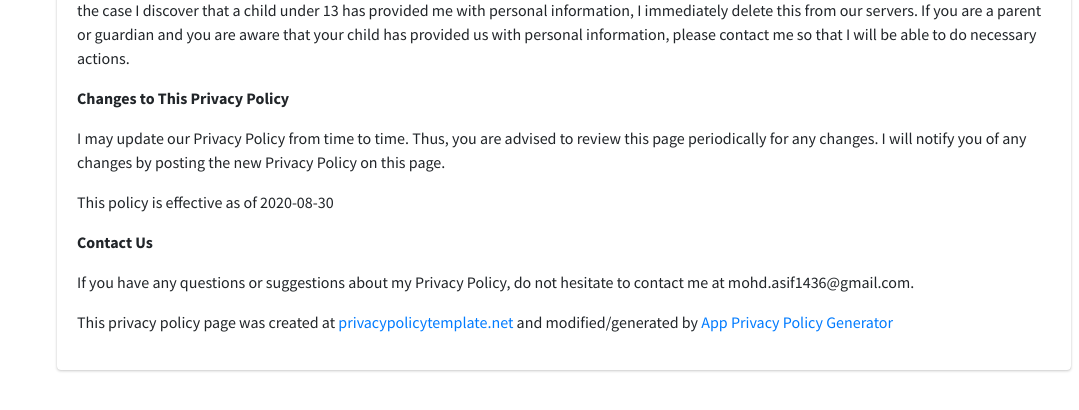
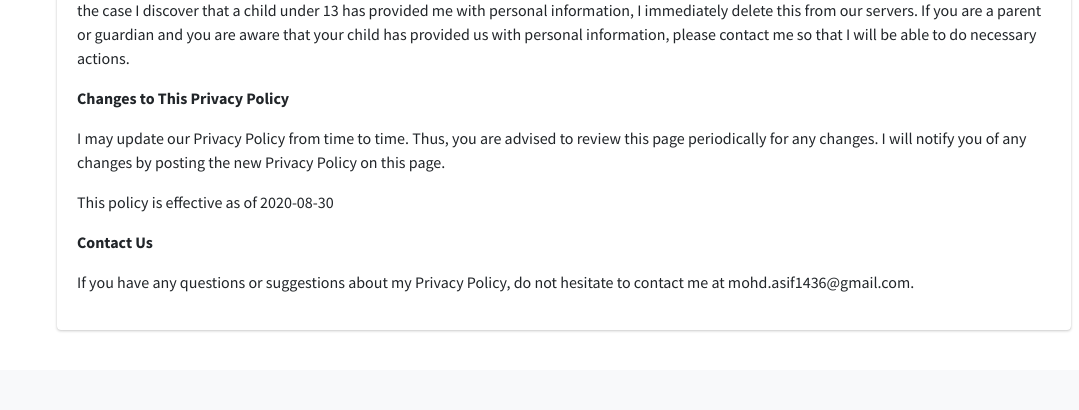
Before and after one commit to asif1436/KNG-Travels, a Django app: page /privacy-policy/ in a window 1280 px wide. Shown: the part 1680-2090 px from the top of the page, without its empty margins (201-1280 px from the left). After the commit the page ends 2012 px from the top, so only its background shows below. Run offline with Django 3.2, Linux system fonts and the light colour scheme; data that the repository does not hold is empty; some libraries are stand-ins or nearby versions.

Commit message:
gc id added

```diff
--- a/travel/admin_page/forms.py
+++ b/travel/admin_page/forms.py
@@ -102,7 +102,11 @@ class CarForm(ModelForm):
 
         }
     c_ac_type =  forms.ChoiceField(required=False, widget=forms.RadioSelect(attrs={'class': 'form-check-inline'}), choices=(('Without Ac', 'W/O AC'),('With Ac', 'WITH AC')))
-    #c_car = forms.ChoiceField(required=False, widget=forms.RadioSelect(attrs={'class': 'form-check form-check-inline '}), choices=(('zest','ZEST'), ('indica','INDICA'),('Sumo', 'SUMO'),))
+    def __init__(self, *args, **kwargs):
+        super().__init__(*args, **kwargs)
+        self.fields['c_car'].widget.attrs.update({'class': 'getCarBooking'})
+
+
 class UserForm(ModelForm):
     class Meta:
         model = User
--- a/travel/admin_page/templates/base.html
+++ b/travel/admin_page/templates/base.html
@@ -22,9 +22,9 @@
   <meta name="viewport" content="width=device-width, initial-scale=1, maximum-scale=1, user-scalable=no">
   <!-- Font Awesome -->
   <!-- google login -->
-  <meta name="google-signin-scope" content="profile email">
-  <meta name="google-signin-client_id" content="468625496434-bt9pfkv0g4vbe61k3dvmtu9dquaa8sfc.apps.googleusercontent.com">
-  <script src="https://apis.google.com/js/platform.js" async defer></script>
+  <!-- <meta name="google-signin-scope" content="profile email">
+  <meta name="google-signin-client_id" content="351852733447-gtrprsnl9vqecmra8iv2sli4s4js2pfs.apps.googleusercontent.com"> -->
+  <!-- <script src="https://apis.google.com/js/platform.js" async defer></script> -->
   <link rel="stylesheet" type="text/css" href="{% static 'adminlte/dist/css/my.css' %}">
   <link rel="stylesheet" type="text/css" href="{% static 'adminlte/plugins/fontawesome-free/css/all.css' %}">
 
@@ -778,9 +778,9 @@ $(document).ready(function(){
     $("#id_c_ac_type_0").prop("checked",true)
   })
 
-  $(".carClick").click(function(){
-    var car_id = $(this).find("input").val();
-    if (car_id == null){
+  $(".getCarBooking").click(function(){
+    var car_id = $(this).val();
+    if (car_id == 'Select Car'){
       car_id='4'
     }
     var my_url = "{% url 'checkdate' %}";
@@ -1029,7 +1029,9 @@ $(document).ready(function(){
     $(".loader-wrapper").fadeOut("slow");
   });
 </script>
-<script>
+<!-- onSignIn function -->
+
+<!-- <script>
   function onSignIn(googleUser) {
     // Useful data for your client-side scripts:
     var profile = googleUser.getBasicProfile();
@@ -1041,20 +1043,20 @@ $(document).ready(function(){
     console.log("Email: " + profile.getEmail());
 
     // The ID token you need to pass to your backend:
-    var id_token = googleUser.getAuthResponse().id_token;
-    console.log("ID Token: " + id_token);
+    ///var id_token = googleUser.getAuthResponse().id_token;
+    ///console.log("ID Token: " + id_token);
 
     // The ID token you need to pass to your backend:
-    var id_token = googleUser.getAuthResponse().id_token;
-    postAJAX('/server/sign-in', {id_token: id_token})
-    .then(function(user) {
+    ///var id_token = googleUser.getAuthResponse().id_token;
+    ///postAJAX('/server/sign-in', {id_token: id_token})
+    ///.then(function(user) {
         // The user is now signed in on the server too
         // and the user should now have a session cookie
         // for the whole site.
-        document.location.href = '/home/' + user.username
-    })
+        ///document.location.href = '/home/' + user.username
+    ///})
 }
-</script>
+</script> -->
 
 <script>
   //var inp = document.getElementById('id_l_from')
--- a/travel/admin_page/templates/index.html
+++ b/travel/admin_page/templates/index.html
@@ -111,7 +111,7 @@
                                             </div>
                                         </div>
                                     </div>
-                                </div> <input id="SubmitForm" type="button" name="next" class="next action-button carClick" value="Select Car" />
+                                </div> <input id="SubmitForm" type="button" name="next" class="next action-button getCarBooking" value="Select Car" />
                             </fieldset>
                             <fieldset>
                                 <div class="form-card text-center" style="padding-top: 7px; padding-left: 7px; padding-right: 7px;">
@@ -126,7 +126,7 @@
                                             </div>
                                             {% endfor %} -->
                                             {% for car in car_form.c_car %}
-                                            <div class="col-4 carClick">
+                                            <div class="col-4">
                                                 {{ car }}
                                             </div>
                                             {% endfor %}
--- a/travel/admin_page/templates/privacy-policy.html
+++ b/travel/admin_page/templates/privacy-policy.html
@@ -117,11 +117,7 @@
             </p> <p>This policy is effective as of 2020-08-30</p> <p><strong>Contact Us</strong></p> <p>
                 If you have any questions or suggestions about my
                 Privacy Policy, do not hesitate to contact me at mohd.asif1436@gmail.com.
-            </p> <p>
-                This privacy policy page was created at
-                <a href="https://privacypolicytemplate.net" target="_blank" rel="noopener noreferrer">privacypolicytemplate.net</a>
-                and modified/generated by
-                <a href="https://app-privacy-policy-generator.firebaseapp.com/" target="_blank" rel="noopener noreferrer">App Privacy Policy Generator</a></p>
+            </p>
 
         </div>
 
--- a/travel/admin_page/templates/register.html
+++ b/travel/admin_page/templates/register.html
@@ -55,7 +55,7 @@
             <a href="{% provider_login_url 'google' %}" class="btn btn-block btn-success">
               <i class="fab fa-google mr-2"></i> Sign in using Google
             </a>
-            <a href="{% static 'assets/apkfile/KNG-Travels.apk' %}" class="btn btn-block btn-primary"><i class="fab fa-google-play mr-2"></i>  Download<i class="fab fa-android ml-1 mr-1"></i>App</a>
+            <a href="{% static 'assets/apkfile/com.kngtravels.app.apk' %}" class="btn btn-block btn-primary"><i class="fab fa-google-play mr-2"></i>  Download<i class="fab fa-android ml-1 mr-1"></i>App</a>
           </div>
 
           <a href="{% url 'login' %}" class="text-center">I already have a membership</a>
--- a/travel/admin_page/templates/registration/login.html
+++ b/travel/admin_page/templates/registration/login.html
@@ -48,14 +48,14 @@
 
         <div class="social-auth-links text-center mb-3">
           <p>- OR -</p>
-          <a href="{% provider_login_url 'facebook' method='oauth2' %}" class="btn btn-block btn-primary">
+          <!-- <a href="{% provider_login_url 'facebook' method='oauth2' %}" class="btn btn-block btn-primary">
             <i class="fab fa-facebook mr-2"></i> Sign in using Facebook
-          </a>
-          <div class="g-signin2" data-onsuccess="onSignIn" data-theme="dark"></div>
+          </a> -->
+          <!-- <div class="g-signin2" data-onsuccess="onSignIn" data-theme="dark"></div> -->
           <a href="{% provider_login_url 'google' %}" class="btn btn-block btn-success">
             <i class="fab fa-google mr-2"></i> Sign in using Google
           </a>
-          <a id="myautopopup" href="{% static 'assets/apkfile/KNG-Travels.apk' %}" class="btn btn-block btn-primary"><i class="fab fa-google-play mr-2"></i>  Download<i class="fab fa-android ml-1 mr-1"></i>App</a>
+          <a id="myautopopup" href="{% static 'assets/apkfile/com.kngtravels.app.apk' %}" class="btn btn-block btn-primary"><i class="fab fa-google-play mr-2"></i>  Download<i class="fab fa-android ml-1 mr-1"></i>App</a>
         </div>
         <!-- /.social-auth-links -->
 
--- a/travel/admin_page/templates/terms-conditions.html
+++ b/travel/admin_page/templates/terms-conditions.html
@@ -121,9 +121,7 @@
                 If you have any questions or suggestions about my
                 Terms and Conditions, do not hesitate to contact me
                 at mohd.asif1436@gmail.com.
-            </p> <p>
-                This Terms and Conditions page was generated by
-                <a href="https://app-privacy-policy-generator.firebaseapp.com/" target="_blank" rel="noopener noreferrer">App Privacy Policy Generator</a></p>
+            </p>
 
         </div>
     </div>
--- a/travel/admin_page/views.py
+++ b/travel/admin_page/views.py
@@ -840,7 +840,7 @@ BASE_DIR = os.path.dirname(os.path.dirname(os.path.abspath(__file__)))
 #
 def download_apk(request):
     # Full path of file
-    file_path = BASE_DIR + '/static/assets/apkfile/KNG-Travels.apk'
+    file_path = BASE_DIR + '/static/assets/apkfile/com.kngtravels.app.apk'
     # print(file_path)
     if os.path.exists(file_path):
         with open(file_path, 'rb') as fh:
--- a/travel/travel/settings.py
+++ b/travel/travel/settings.py
@@ -27,7 +27,7 @@ SECRET_KEY = 'g-y%m@x($djj-j$=l8kv5&-it_!l#))f3-$*-u7iv@9#w#xs@y'
 # SECURITY WARNING: don't run with debug turned on in production!
 DEBUG = True
 
-ALLOWED_HOSTS = ['127.0.0.1', 'localhost', 'asif1436.pythonanywhere.com']
+ALLOWED_HOSTS = ['127.0.0.1', 'localhost', 'asif1436.pythonanywhere.com', '34.122.202.32']
 
 
 # Application definition
```
Also changed, not shown: travel/db.sqlite3, 3 other files.
